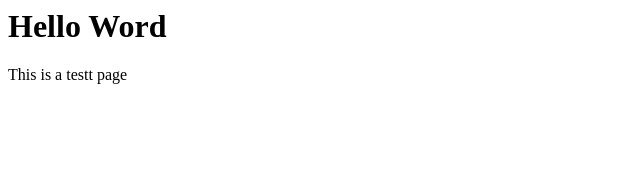
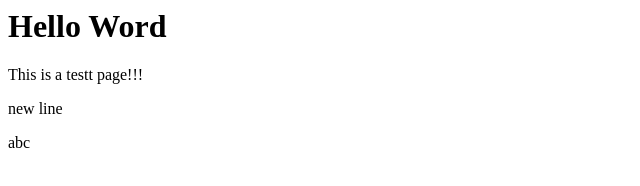
Before and after one commit to biiah-paixao/teste, a plain HTML site: page index.html in a window 1280 px wide. Shown: the whole page, without its empty margins (0-640 px from the left). Drawn offline with Linux system fonts and the light colour scheme.

Commit message:
git stash e apply

```diff
--- a/index.html
+++ b/index.html
@@ -2,6 +2,8 @@
     <head></head>
     <body>
         <h1>Hello Word</h1>
-        <p>This is a testt page</p>
+        <p>This is a testt page!!!</p>
+        <p>new line</p>
+        <p>abc</p>
     </body>
 </html>
```
